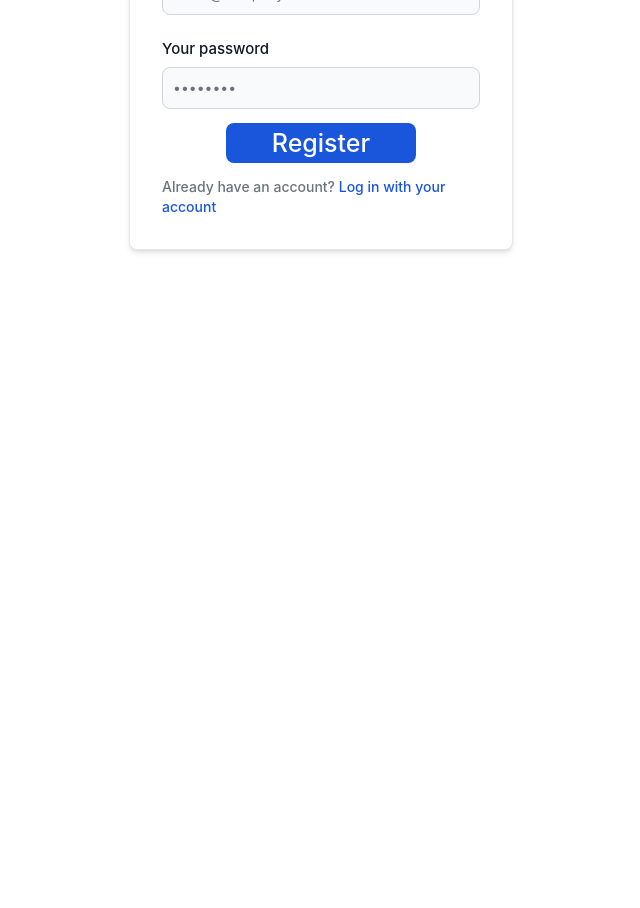
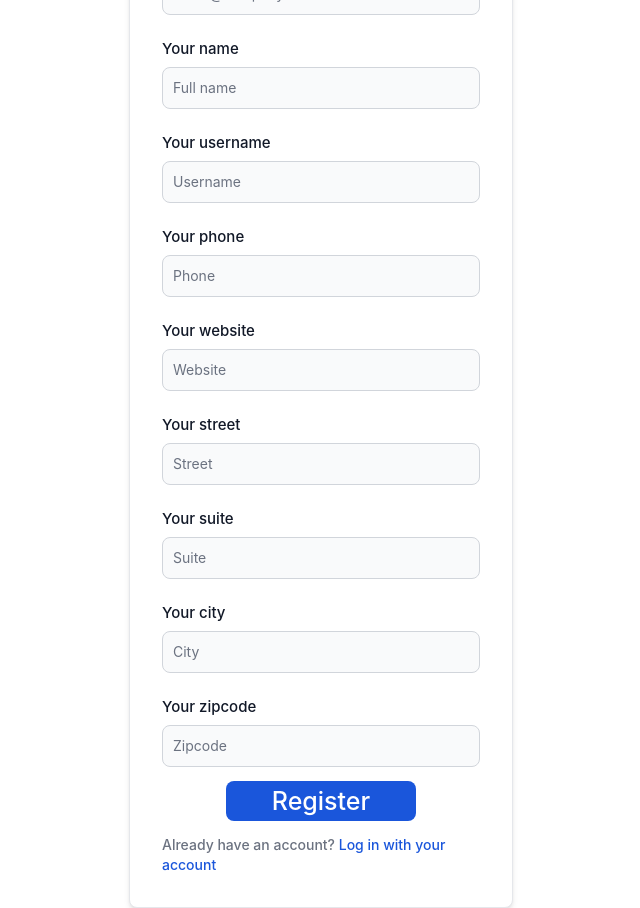
Before and after one commit to Biker5522/Photobook-React, a Next.js app in the folder frontend/: page /register in a window 1280 px wide. Shown: the part 320-1228 px from the top of the page, without its empty margins (319-959 px from the left). Before the commit the page ends 800 px from the top, so only its background shows below. Built offline with nearby package versions, Linux system fonts and the light colour scheme.

Commit message:
Add register

```diff
--- a/frontend/pages/api/CallAPI.ts
+++ b/frontend/pages/api/CallAPI.ts
@@ -57,3 +57,32 @@ export async function getUserPosts(user: any) {
     console.log(err);
   }
 }
+
+export async function createUser(user: any) {
+  try {
+    const res = await fetch('https://jsonplaceholder.typicode.com/users', {
+      method: 'POST',
+      body: JSON.stringify({
+        email: user.email,
+        name: user.name,
+        username: user.username,
+        phone: user.phone,
+        website: user.website,
+        street: user.street,
+        suite: user.suite,
+        city: user.city,
+        zipcode: user.zipcode,
+      }),
+      headers: {
+        'Content-type': 'application/json; charset=UTF-8',
+      },
+    });
+
+    const data = await res.json();
+
+    console.log(data);
+    return data;
+  } catch (err) {
+    console.log(err);
+  }
+}
--- a/frontend/pages/register.tsx
+++ b/frontend/pages/register.tsx
@@ -1,4 +1,61 @@
-export default function Login() {
+import { useRef } from "react";
+import { createUser } from "./api/CallAPI";
+
+class User {
+    email:string;
+    name:string;
+    username:string;
+    phone:string;
+    website:string;
+    street:string;
+    suite:string;
+    city:string;
+    zipcode:string;
+
+    constructor(u : User)
+    {
+        this.email = u.email;
+        this.name = u.name;
+        this.username = u.username;
+        this.phone = u.phone;
+        this.website = u.website;
+        this.street = u.street;
+        this.suite = u.suite;
+        this.city = u.city;
+        this.zipcode = u.zipcode;
+    }
+}
+
+export default function Register() {
+
+  const email = useRef<any>(null)
+  const name = useRef<any>(null)
+  const username = useRef<any>(null)
+  const phone = useRef<any>(null)
+  const website = useRef<any>(null)
+  const street = useRef<any>(null)
+  const suite = useRef<any>(null)
+  const city = useRef<any>(null)
+  const zipcode = useRef<any>(null)
+
+  async function registerUser() {
+    console.log("registerUser");
+    const user: User = {
+      email: email.current?.value,
+      name: name.current?.value,
+      username: username.current?.value,
+      phone: phone.current?.value,
+      website: website.current?.value,
+      street: street.current?.value,
+      suite: suite.current?.value,
+      city: city.current?.value,
+      zipcode: zipcode.current?.value
+    };
+    console.log(user);
+    createUser(user);
+  }
+
+
   return (
     <div className="max-w-2xl mx-auto loginPage">
       <div className="bg-white shadow-md border border-gray-200 rounded-lg max-w-sm p-4 sm:p-6 lg:p-8 dark:bg-gray-800 dark:border-gray-700">
@@ -14,6 +71,7 @@ export default function Login() {
               Your email
             </label>
             <input
+              ref={email}
               type="email"
               name="email"
               id="email"
@@ -23,21 +81,135 @@ export default function Login() {
           </div>
           <div>
             <label
-              htmlFor="password"
+              htmlFor="name"
               className="text-sm font-medium text-gray-900 block mb-2 dark:text-gray-300"
             >
-              Your password
+              Your name
             </label>
             <input
-              type="password"
-              name="password"
-              id="password"
-              placeholder="••••••••"
+              ref={name}
+              type="text"
+              name="name"
+              id="name"
+              placeholder="Full name"
+              className="bg-gray-50 border border-gray-300 text-gray-900 sm:text-sm rounded-lg focus:ring-blue-500 focus:border-blue-500 block w-full p-2.5 dark:bg-gray-600 dark:border-gray-500 dark:placeholder-gray-400 dark:text-white"
+            />
+          </div>
+          <div>
+            <label
+              htmlFor="username"
+              className="text-sm font-medium text-gray-900 block mb-2 dark:text-gray-300"
+            >
+              Your username
+            </label>
+            <input
+              ref={username}
+              type="text"
+              name="username"
+              id="username"
+              placeholder="Username"
+              className="bg-gray-50 border border-gray-300 text-gray-900 sm:text-sm rounded-lg focus:ring-blue-500 focus:border-blue-500 block w-full p-2.5 dark:bg-gray-600 dark:border-gray-500 dark:placeholder-gray-400 dark:text-white"
+            />
+          </div>
+          <div>
+            <label
+              htmlFor="phone"
+              className="text-sm font-medium text-gray-900 block mb-2 dark:text-gray-300"
+            >
+              Your phone
+            </label>
+            <input
+              ref={phone}
+              type="text"
+              name="phone"
+              id="phone"
+              placeholder="Phone"
+              className="bg-gray-50 border border-gray-300 text-gray-900 sm:text-sm rounded-lg focus:ring-blue-500 focus:border-blue-500 block w-full p-2.5 dark:bg-gray-600 dark:border-gray-500 dark:placeholder-gray-400 dark:text-white"
+            />
+          </div>
+          <div>
+            <label
+              htmlFor="website"
+              className="text-sm font-medium text-gray-900 block mb-2 dark:text-gray-300"
+            >
+              Your website
+            </label>
+            <input
+              ref={website}
+              type="text"
+              name="website"
+              id="website"
+              placeholder="Website"
+              className="bg-gray-50 border border-gray-300 text-gray-900 sm:text-sm rounded-lg focus:ring-blue-500 focus:border-blue-500 block w-full p-2.5 dark:bg-gray-600 dark:border-gray-500 dark:placeholder-gray-400 dark:text-white"
+            />
+          </div>
+          <div>
+            <label
+              htmlFor="street"
+              className="text-sm font-medium text-gray-900 block mb-2 dark:text-gray-300"
+            >
+              Your street
+            </label>
+            <input
+              ref={street}
+              type="text"
+              name="street"
+              id="street"
+              placeholder="Street"
+              className="bg-gray-50 border border-gray-300 text-gray-900 sm:text-sm rounded-lg focus:ring-blue-500 focus:border-blue-500 block w-full p-2.5 dark:bg-gray-600 dark:border-gray-500 dark:placeholder-gray-400 dark:text-white"
+            />
+          </div>
+          <div>
+            <label
+              htmlFor="suite"
+              className="text-sm font-medium text-gray-900 block mb-2 dark:text-gray-300"
+            >
+              Your suite
+            </label>
+            <input
+              ref={suite}
+              type="text"
+              name="suite"
+              id="suite"
+              placeholder="Suite"
+              className="bg-gray-50 border border-gray-300 text-gray-900 sm:text-sm rounded-lg focus:ring-blue-500 focus:border-blue-500 block w-full p-2.5 dark:bg-gray-600 dark:border-gray-500 dark:placeholder-gray-400 dark:text-white"
+            />
+          </div>
+          <div>
+            <label
+              htmlFor="city"
+              className="text-sm font-medium text-gray-900 block mb-2 dark:text-gray-300"
+            >
+              Your city
+            </label>
+            <input
+              ref={city}
+              type="text"
+              name="city"
+              id="city"
+              placeholder="City"
+              className="bg-gray-50 border border-gray-300 text-gray-900 sm:text-sm rounded-lg focus:ring-blue-500 focus:border-blue-500 block w-full p-2.5 dark:bg-gray-600 dark:border-gray-500 dark:placeholder-gray-400 dark:text-white"
+            />
+          </div>
+          <div>
+            <label
+              htmlFor="zipcode"
+              className="text-sm font-medium text-gray-900 block mb-2 dark:text-gray-300"
+            >
+              Your zipcode
+            </label>
+            <input
+              ref={zipcode}
+              type="text"
+              name="zipcode"
+              id="zipcode"
+              placeholder="Zipcode"
               className="bg-gray-50 border border-gray-300 text-gray-900 sm:text-sm rounded-lg focus:ring-blue-500 focus:border-blue-500 block w-full p-2.5 dark:bg-gray-600 dark:border-gray-500 dark:placeholder-gray-400 dark:text-white"
             />
           </div>
           <div className="flex items-center justify-center h-5 ">
             <button
+              onClick={registerUser}
               type="submit"
               className="w-3/5 text-white bg-blue-700 hover:bg-blue-800 focus:ring-4 focus:ring-blue-300 font-medium rounded-lg text-sm px-5 py-2.5 text-center dark:bg-blue-600 dark:hover:bg-blue-700 dark:focus:ring-blue-800"
             >
```
